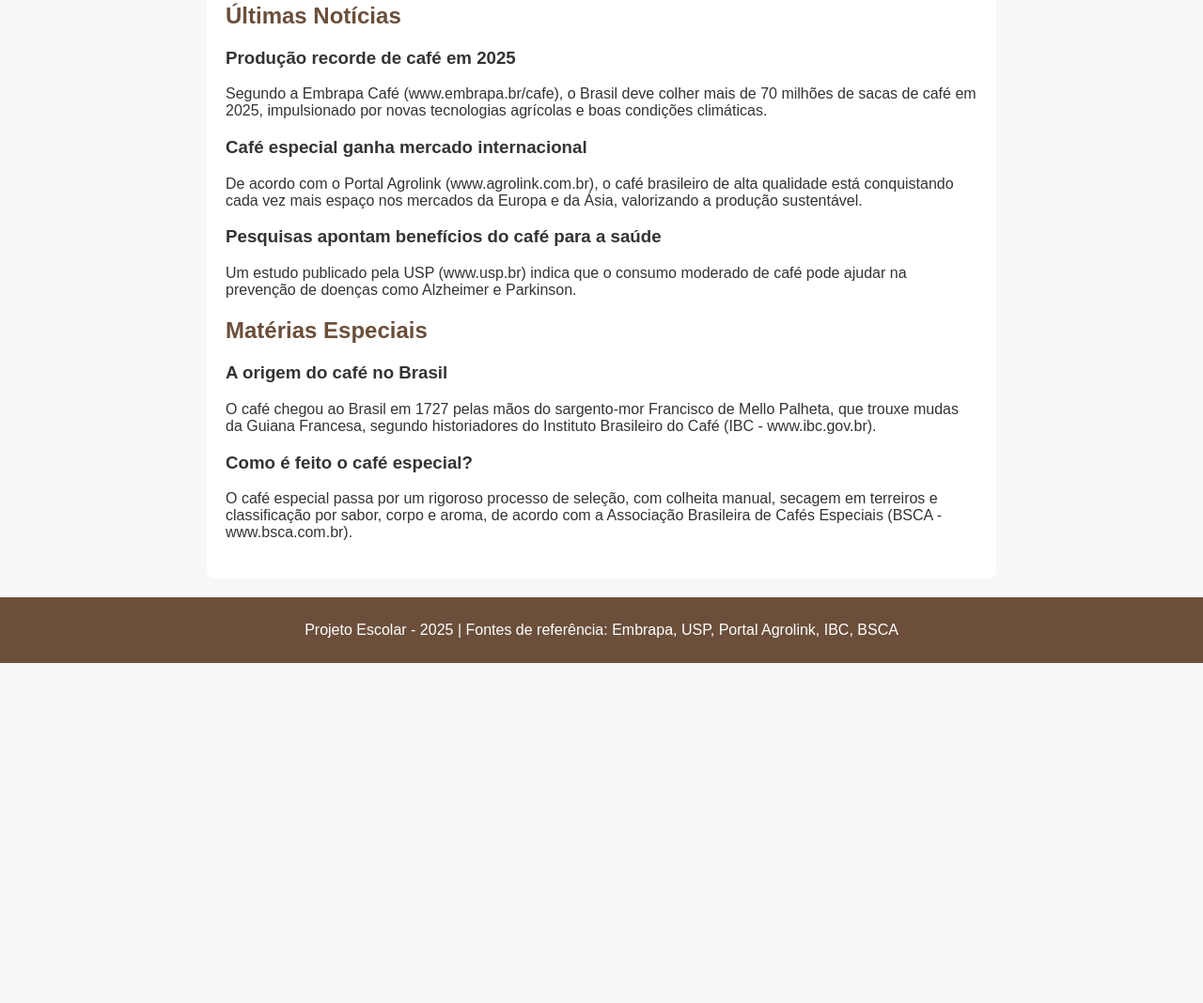
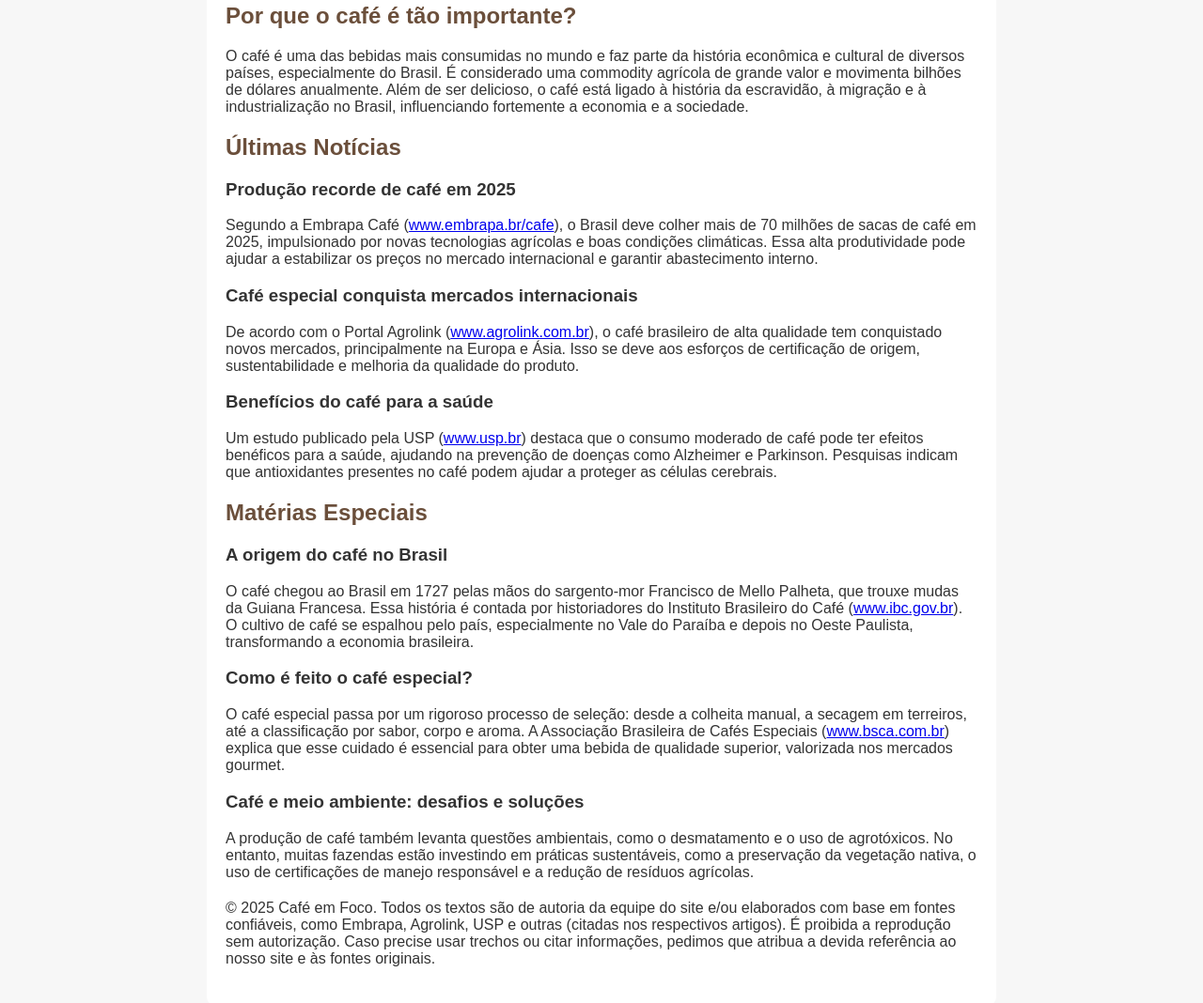
Before and after one commit to taynaracarvalho15/coffee_coffee, a plain HTML site: page index.html in a window 1280 px wide. Shown: the part 332-1400 px from the top of the page at 94% size. Before the commit the page ends 1038 px from the top, so only its background shows below. Drawn offline with Linux system fonts and the light colour scheme.

Commit message:
Update index.html

```diff
--- a/index.html
+++ b/index.html
@@ -25,18 +25,23 @@
     </section>
 
     <section>
+      <h2>Por que o café é tão importante?</h2>
+      <p>O café é uma das bebidas mais consumidas no mundo e faz parte da história econômica e cultural de diversos países, especialmente do Brasil. É considerado uma commodity agrícola de grande valor e movimenta bilhões de dólares anualmente. Além de ser delicioso, o café está ligado à história da escravidão, à migração e à industrialização no Brasil, influenciando fortemente a economia e a sociedade.</p>
+    </section>
+
+    <section>
       <h2>Últimas Notícias</h2>
       <article>
         <h3>Produção recorde de café em 2025</h3>
-        <p>Segundo a Embrapa Café (www.embrapa.br/cafe), o Brasil deve colher mais de 70 milhões de sacas de café em 2025, impulsionado por novas tecnologias agrícolas e boas condições climáticas.</p>
+        <p>Segundo a Embrapa Café (<a href="https://www.embrapa.br/cafe" target="_blank">www.embrapa.br/cafe</a>), o Brasil deve colher mais de 70 milhões de sacas de café em 2025, impulsionado por novas tecnologias agrícolas e boas condições climáticas. Essa alta produtividade pode ajudar a estabilizar os preços no mercado internacional e garantir abastecimento interno.</p>
       </article>
       <article>
-        <h3>Café especial ganha mercado internacional</h3>
-        <p>De acordo com o Portal Agrolink (www.agrolink.com.br), o café brasileiro de alta qualidade está conquistando cada vez mais espaço nos mercados da Europa e da Ásia, valorizando a produção sustentável.</p>
+        <h3>Café especial conquista mercados internacionais</h3>
+        <p>De acordo com o Portal Agrolink (<a href="https://www.agrolink.com.br" target="_blank">www.agrolink.com.br</a>), o café brasileiro de alta qualidade tem conquistado novos mercados, principalmente na Europa e Ásia. Isso se deve aos esforços de certificação de origem, sustentabilidade e melhoria da qualidade do produto.</p>
       </article>
       <article>
-        <h3>Pesquisas apontam benefícios do café para a saúde</h3>
-        <p>Um estudo publicado pela USP (www.usp.br) indica que o consumo moderado de café pode ajudar na prevenção de doenças como Alzheimer e Parkinson.</p>
+        <h3>Benefícios do café para a saúde</h3>
+        <p>Um estudo publicado pela USP (<a href="https://www.usp.br" target="_blank">www.usp.br</a>) destaca que o consumo moderado de café pode ter efeitos benéficos para a saúde, ajudando na prevenção de doenças como Alzheimer e Parkinson. Pesquisas indicam que antioxidantes presentes no café podem ajudar a proteger as células cerebrais.</p>
       </article>
     </section>
 
@@ -44,18 +49,22 @@
       <h2>Matérias Especiais</h2>
       <article>
         <h3>A origem do café no Brasil</h3>
-        <p>O café chegou ao Brasil em 1727 pelas mãos do sargento-mor Francisco de Mello Palheta, que trouxe mudas da Guiana Francesa, segundo historiadores do Instituto Brasileiro do Café (IBC - www.ibc.gov.br).</p>
+        <p>O café chegou ao Brasil em 1727 pelas mãos do sargento-mor Francisco de Mello Palheta, que trouxe mudas da Guiana Francesa. Essa história é contada por historiadores do Instituto Brasileiro do Café (<a href="https://www.ibc.gov.br" target="_blank">www.ibc.gov.br</a>). O cultivo de café se espalhou pelo país, especialmente no Vale do Paraíba e depois no Oeste Paulista, transformando a economia brasileira.</p>
       </article>
       <article>
         <h3>Como é feito o café especial?</h3>
-        <p>O café especial passa por um rigoroso processo de seleção, com colheita manual, secagem em terreiros e classificação por sabor, corpo e aroma, de acordo com a Associação Brasileira de Cafés Especiais (BSCA - www.bsca.com.br).</p>
+        <p>O café especial passa por um rigoroso processo de seleção: desde a colheita manual, a secagem em terreiros, até a classificação por sabor, corpo e aroma. A Associação Brasileira de Cafés Especiais (<a href="https://www.bsca.com.br" target="_blank">www.bsca.com.br</a>) explica que esse cuidado é essencial para obter uma bebida de qualidade superior, valorizada nos mercados gourmet.</p>
+      </article>
+      <article>
+        <h3>Café e meio ambiente: desafios e soluções</h3>
+        <p>A produção de café também levanta questões ambientais, como o desmatamento e o uso de agrotóxicos. No entanto, muitas fazendas estão investindo em práticas sustentáveis, como a preservação da vegetação nativa, o uso de certificações de manejo responsável e a redução de resíduos agrícolas.</p>
       </article>
     </section>
+
+    <section class="direitos-autorais">
+      <p>© 2025 Café em Foco. Todos os textos são de autoria da equipe do site e/ou elaborados com base em fontes confiáveis, como Embrapa, Agrolink, USP e outras (citadas nos respectivos artigos). É proibida a reprodução sem autorização. Caso precise usar trechos ou citar informações, pedimos que atribua a devida referência ao nosso site e às fontes originais.</p>
+    </section>
   </main>
-
-  <footer>
-    <p>Projeto Escolar - 2025 | Fontes de referência: Embrapa, USP, Portal Agrolink, IBC, BSCA</p>
-  </footer>
 
   <script src="script.js"></script>
 </body>
```
